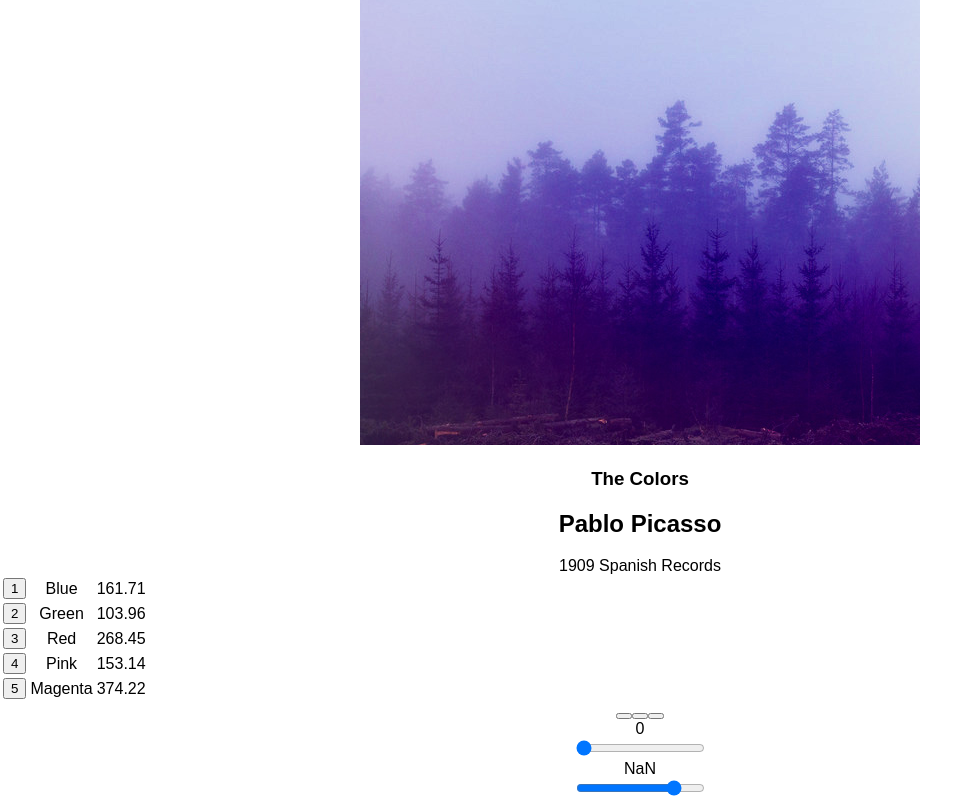
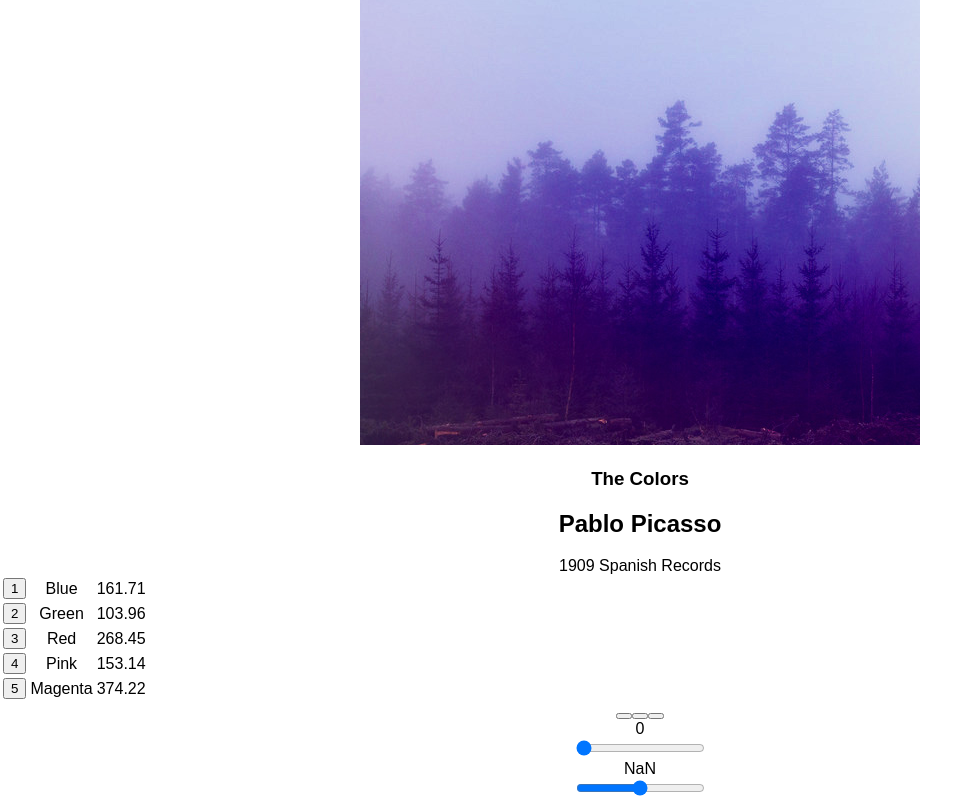
Before and after one commit to allyrv/react-bloc-jams, a React (Create React App) app: page /album/the-colors in a window 1280 px wide. Shown: the part 213-1013 px from the top of the page, without its empty margins (0-980 px from the left). Built offline with nearby package versions, Linux system fonts and the light colour scheme.

Commit message:
volume control slides

```diff
--- a/src/components/Album.js
+++ b/src/components/Album.js
@@ -18,7 +18,8 @@
 		currentSong: album.songs[0],
 		currentTime: 0,
 		duration: album.songs[0].duration,
-		isPlaying: false
+		isPlaying: false,
+		volume: 0.8
 	};
 
 	this.audioElement = document.createElement('audio');
@@ -80,7 +81,7 @@
 
 handleNextClick() {
 	const currentIndex = this.state.album.songs.findIndex(song => this.state.currentSong === song);
-	const newIndex = Math.max(0, currentIndex + 1);
+	const newIndex = Math.min(this.state.album.songs.length, currentIndex + 1);
 	const newSong = this.state.album.songs[newIndex];
 	this.setSong(newSong);
 	this.play(newSong);
@@ -90,6 +91,11 @@
 	const newTime = this.audioElement.duration * e.target.value;
 	this.audioElement.currentTime = newTime;
 	this.setState({ currentTime: newTime });
+}
+
+handleVolumeChange(e) {
+	this.audioElement.volume = e.target.value;
+	this.setState({ volume: e.target.value });
 }
 
 
@@ -134,6 +140,7 @@
 					handlePrevClick={() => this.handlePrevClick()}
 					handleNextClick={() => this.handleNextClick()}
 					handleTimeChange={(e) => this.handleTimeChange(e)}
+					handleVolumeChange={(e) => this.handleVolumeChange(e)}
          		/>
          	</section>
 		);
--- a/src/components/PlayerBar.js
+++ b/src/components/PlayerBar.js
@@ -31,7 +31,15 @@
 				</section>
 				<section id="volume-control">
 					<div className="icon ion-volume-low"></div>
-					<input type="range" className="seek-bar" value="80" />
+					<input
+						type="range"
+						className="seek-bar"
+						value={this.props.volume}
+						max="1"
+						min="0"
+						step="0.01"
+						onChange={this.props.handleVolumeChange}
+					/>
 					<div className="icon ion-volume-high"></div>
 				</section>
 			</section>
```
